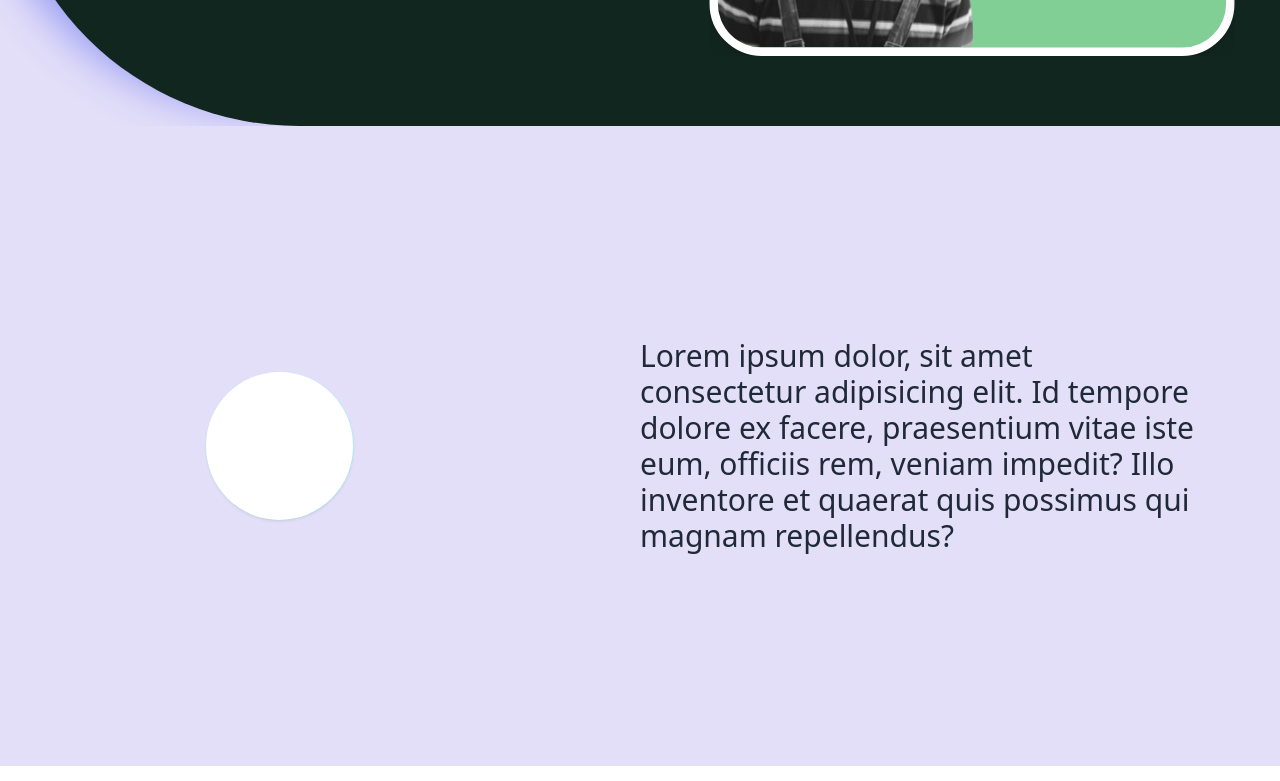
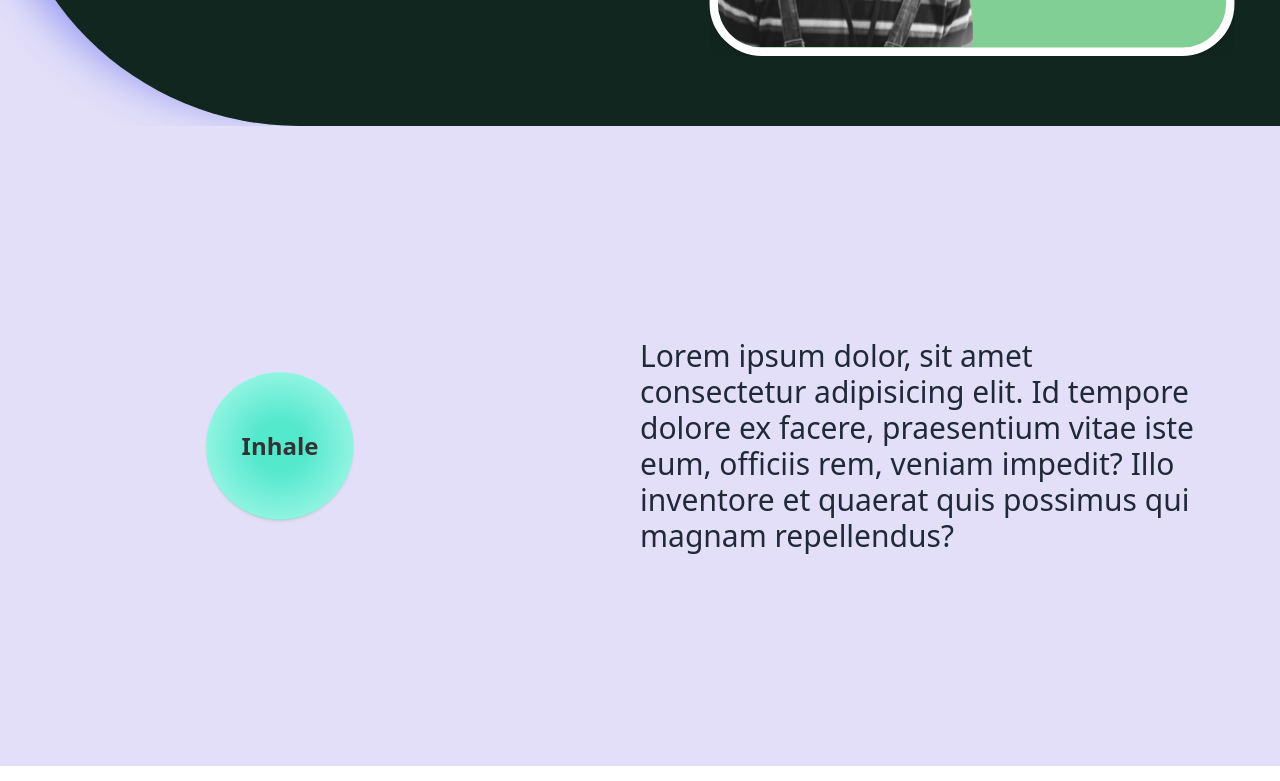
Before and after one commit to heal-with-sukoon/website, a React (Vite) app: page / in a window 1280 px wide. Shown: the part 530-1311 px from the top of the page. Built offline with nearby package versions, Linux system fonts and the light colour scheme.

Commit message:
Breathe Effect

```diff
--- a/src/components/About/Breathe/Breathe.css
+++ b/src/components/About/Breathe/Breathe.css
@@ -8,15 +8,22 @@
 
 .circle2 {
   position: absolute;
-  top: 15.4rem;
+  top: 50%;
+  left: 50%;
+  transform: translate(-50%, -50%);
   z-index: 999;
-  left: 34.5%;
-  bottom: 0;
   height: 9.2rem;
   width: 9.2rem;
+  display: flex;
+  justify-content: center;
+  align-items: center;
   border-radius: 50%;
-  background: #fff;
+  background: radial-gradient(circle, rgba(84,232,205,1) 24%, rgba(180,251,236,1) 99%, rgba(255,255,255,1) 100%, rgba(255,255,255,1) 100%);
+  font-size: 1.5rem;
+  font-weight: bold;
+  color: #333;
 }
+
 .circle {
   position: absolute;
   top: 0;
--- a/src/components/About/Breathe/Breathe.jsx
+++ b/src/components/About/Breathe/Breathe.jsx
@@ -1,22 +1,34 @@
-import React from 'react'
-import "./Breathe.css"
+import React, { useState, useEffect } from 'react';
+import "./Breathe.css";
 
 function Breathe() {
+  const [text, setText] = useState('Exhale');
+
+  useEffect(() => {
+    const interval = setInterval(() => {
+      setText((prev) => (prev === 'Inhale' ? 'Exhale' : 'Inhale'));
+    }, 6500);
+
+    return () => clearInterval(interval);
+  }, []);
+
   return (
     <div className='relative'>
-      <div class="circle2"></div>
-      <div class="wrapper">
-        <div class="circle blue"></div>
-        <div class="circle green"></div>
-        <div class="circle green"></div>
-        <div class="circle green"></div>
-        <div class="circle blue"></div>
-        <div class="circle blue"></div>
-        <div class="circle blue"></div>
-        <div class="circle blue"></div>
+      <div className="circle2">
+        {text}
+      </div>
+      <div className="wrapper">
+        <div className="circle blue"></div>
+        <div className="circle green"></div>
+        <div className="circle green"></div>
+        <div className="circle green"></div>
+        <div className="circle blue"></div>
+        <div className="circle blue"></div>
+        <div className="circle blue"></div>
+        <div className="circle blue"></div>
       </div>
     </div>
-  )
+  );
 }
 
-export default Breathe
+export default Breathe;
--- a/src/components/Talk/AI.jsx
+++ b/src/components/Talk/AI.jsx
@@ -7,7 +7,7 @@ function AI() {
   return (
     <div className='bg-[#A79BD2]'>
       <div className='text-white font-tan text-4xl text-center p-20'>quis nostrud exercitation ullamco laboris yuri.</div>
-      <div className='blob'></div>
+      <img src="/blob.svg" alt="c" />
     </div>
   )
 }
```
Also changed, not shown: public/blob.svg (added), src/components/Talk/Div.svg (deleted).
